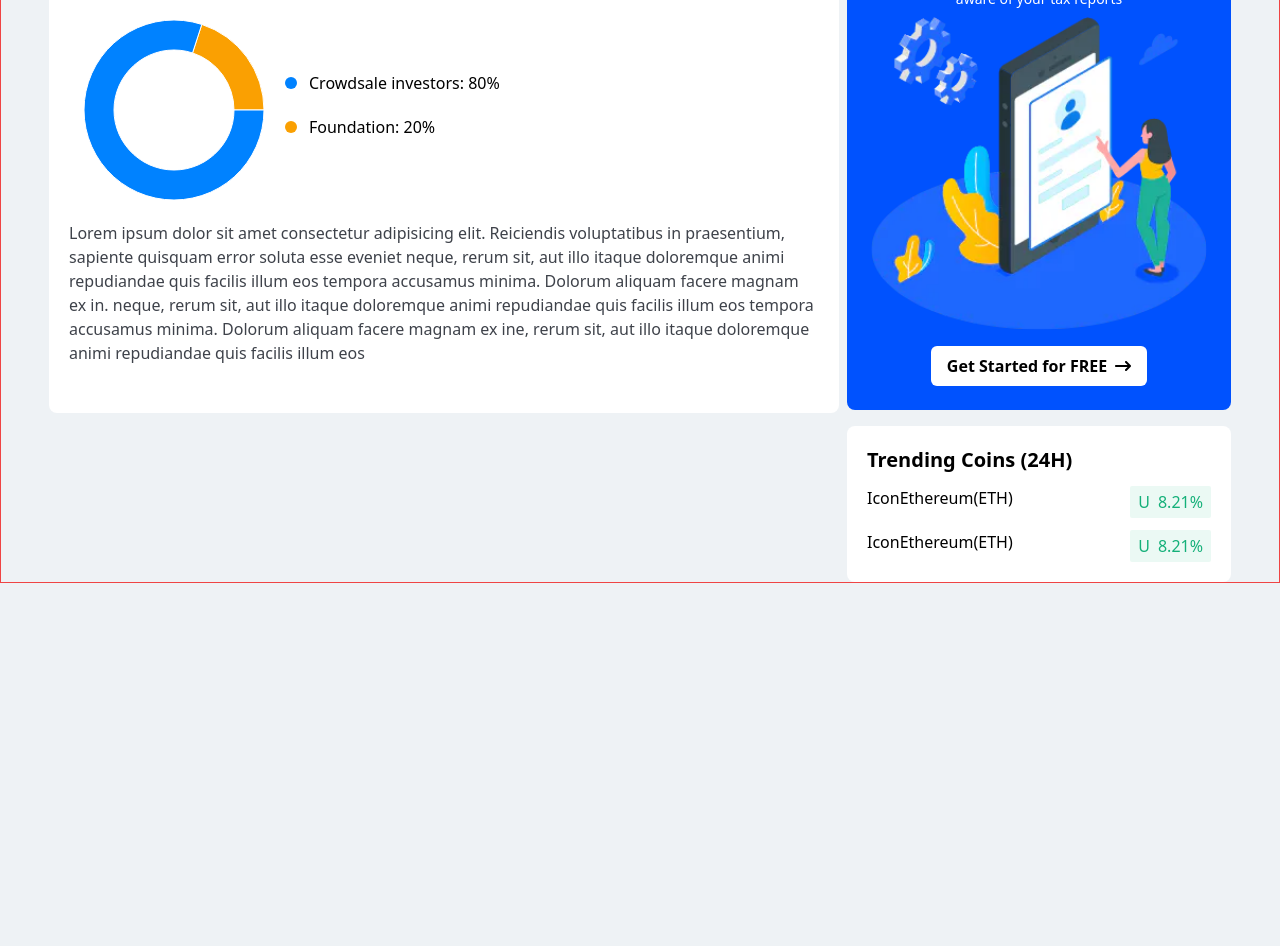
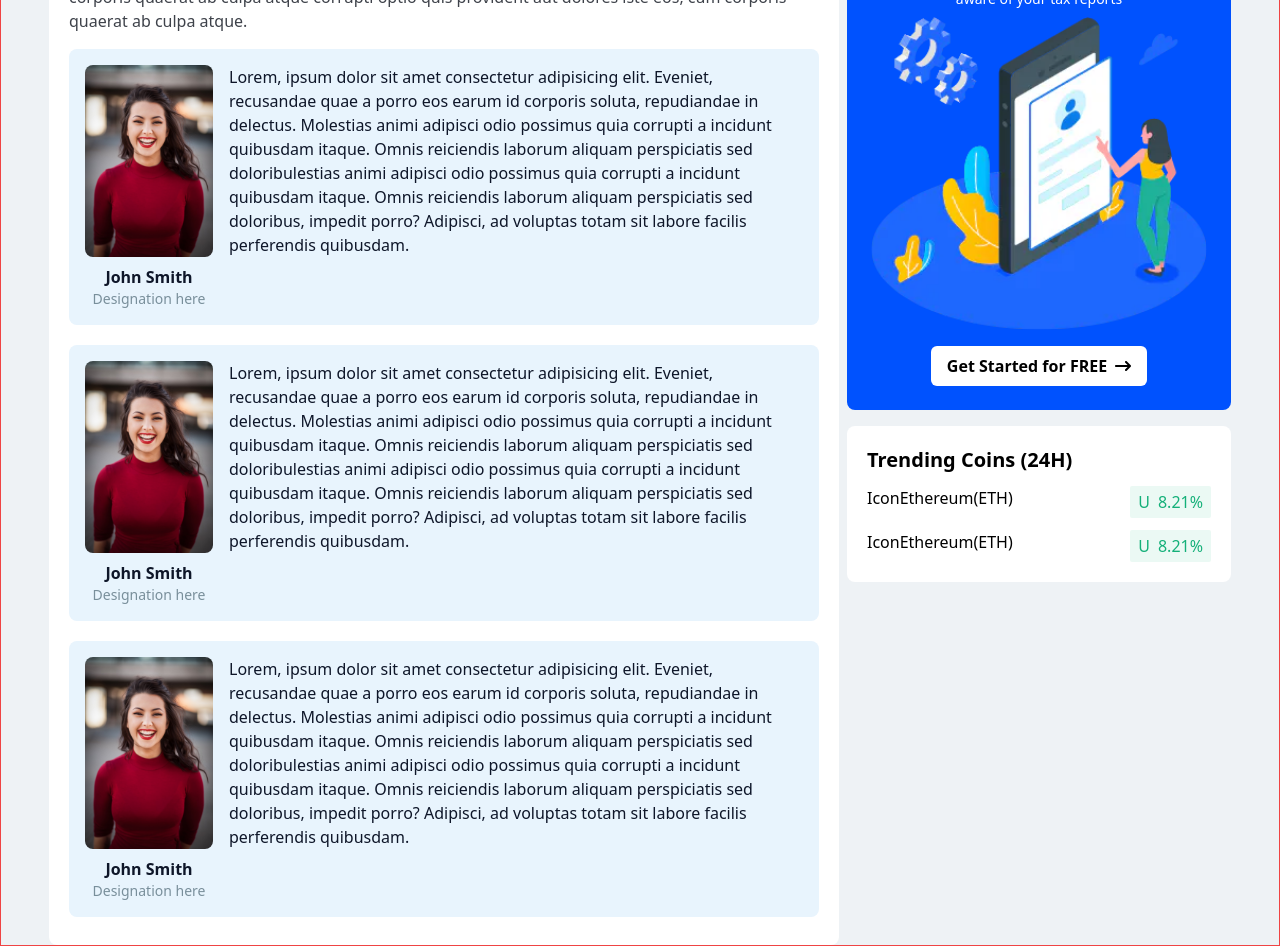
Before and after one commit to vickydarlinn/koinx_assignment, a React (Vite) app: page /1 in a window 1280 px wide. Shown: the part 260-1206 px from the top of the page. Before the commit the page ends 843 px from the top, so only its background shows below. Built offline with nearby package versions, Linux system fonts and the light colour scheme.

Commit message:
feat: add team component

```diff
--- a/src/pages/detailedCoin/components/coinAnalysis/CoinAnalysis.jsx
+++ b/src/pages/detailedCoin/components/coinAnalysis/CoinAnalysis.jsx
@@ -1,8 +1,9 @@
 import { NavLink } from "react-router-dom";
 import CoinSentiment from "../coinSentiment";
 import CoinOverView from "../coinOverView";
-import CoinPerformance from "../coinPerformance/CoinPerformance";
-import CoinTokeNomics from "../coinTokenomics/CoinTokeNomics";
+import CoinPerformance from "../coinPerformance/";
+import CoinTokeNomics from "../coinTokenomics/";
+import CoinTeam from "../coinTeam/CoinTeam";
 
 const CoinAnalysis = () => {
   return (
@@ -55,7 +56,8 @@ const CoinAnalysis = () => {
       {/* <CoinSentiment /> */}
       {/* <CoinOverView /> */}
       {/* <CoinPerformance /> */}
-      <CoinTokeNomics />
+      {/* <CoinTokeNomics /> */}
+      <CoinTeam />
     </section>
   );
 };
--- /dev/null
+++ b/src/pages/detailedCoin/components/coinTeam/CoinTeam.jsx
@@ -0,0 +1,97 @@
+import profilePic from "../../../../assets/images/profile.avif";
+
+const CoinTeam = () => {
+  return (
+    <section className="bg-white p-5 rounded-lg  ">
+      <h2 className="text-[#0E1629] text-2xl font-semibold py-2">Team</h2>
+      <p className="text-[#3E424A] py-2">
+        Lorem ipsum dolor sit amet consectetur adipisicing elit. Eligendi,
+        ducimus? Cumque eos, cum corporis quaerat ab culpa atque corrupti optio
+        quis provident aut dolores iste eos, cum corporis quaerat ab culpa
+        atque.
+      </p>
+      <div className="flex flex-col py-2 gap-5">
+        <div className="flex gap-4  p-4 bg-[#E8F4FD] rounded-lg">
+          <div className="flex flex-col items-center ">
+            <div className="w-32 h-auto  rounded-lg overflow-hidden">
+              {" "}
+              <img
+                src={profilePic}
+                className="object-cover  w-full h-auto "
+                alt=""
+              />
+            </div>
+            <span className="text-[#0E1629] font-semibold pt-2">
+              John Smith
+            </span>
+            <span className="text-sm text-[#798F9B]">Designation here</span>
+          </div>
+          <p className="text-[#0E1629]">
+            Lorem, ipsum dolor sit amet consectetur adipisicing elit. Eveniet,
+            recusandae quae a porro eos earum id corporis soluta, repudiandae in
+            delectus. Molestias animi adipisci odio possimus quia corrupti a
+            incidunt quibusdam itaque. Omnis reiciendis laborum aliquam
+            perspiciatis sed doloribulestias animi adipisci odio possimus quia
+            corrupti a incidunt quibusdam itaque. Omnis reiciendis laborum
+            aliquam perspiciatis sed doloribus, impedit porro? Adipisci, ad
+            voluptas totam sit labore facilis perferendis quibusdam.
+          </p>
+        </div>
+        <div className="flex gap-4  p-4 bg-[#E8F4FD] rounded-lg">
+          <div className="flex flex-col items-center ">
+            <div className="w-32 h-auto  rounded-lg overflow-hidden">
+              {" "}
+              <img
+                src={profilePic}
+                className="object-cover  w-full h-auto "
+                alt=""
+              />
+            </div>
+            <span className="text-[#0E1629] font-semibold pt-2">
+              John Smith
+            </span>
+            <span className="text-sm text-[#798F9B]">Designation here</span>
+          </div>
+          <p className="text-[#0E1629]">
+            Lorem, ipsum dolor sit amet consectetur adipisicing elit. Eveniet,
+            recusandae quae a porro eos earum id corporis soluta, repudiandae in
+            delectus. Molestias animi adipisci odio possimus quia corrupti a
+            incidunt quibusdam itaque. Omnis reiciendis laborum aliquam
+            perspiciatis sed doloribulestias animi adipisci odio possimus quia
+            corrupti a incidunt quibusdam itaque. Omnis reiciendis laborum
+            aliquam perspiciatis sed doloribus, impedit porro? Adipisci, ad
+            voluptas totam sit labore facilis perferendis quibusdam.
+          </p>
+        </div>{" "}
+        <div className="flex gap-4  p-4 bg-[#E8F4FD] rounded-lg">
+          <div className="flex flex-col items-center ">
+            <div className="w-32 h-auto  rounded-lg overflow-hidden">
+              {" "}
+              <img
+                src={profilePic}
+                className="object-cover  w-full h-auto "
+                alt=""
+              />
+            </div>
+            <span className="text-[#0E1629] font-semibold pt-2">
+              John Smith
+            </span>
+            <span className="text-sm text-[#798F9B]">Designation here</span>
+          </div>
+          <p className="text-[#0E1629]">
+            Lorem, ipsum dolor sit amet consectetur adipisicing elit. Eveniet,
+            recusandae quae a porro eos earum id corporis soluta, repudiandae in
+            delectus. Molestias animi adipisci odio possimus quia corrupti a
+            incidunt quibusdam itaque. Omnis reiciendis laborum aliquam
+            perspiciatis sed doloribulestias animi adipisci odio possimus quia
+            corrupti a incidunt quibusdam itaque. Omnis reiciendis laborum
+            aliquam perspiciatis sed doloribus, impedit porro? Adipisci, ad
+            voluptas totam sit labore facilis perferendis quibusdam.
+          </p>
+        </div>
+      </div>
+    </section>
+  );
+};
+
+export default CoinTeam;
--- /dev/null
+++ b/src/pages/detailedCoin/components/coinTeam/index.jsx
@@ -0,0 +1,2 @@
+import CoinTeam from "./CoinTeam";
+export default CoinTeam;
```
Also changed, not shown: src/assets/images/profile.avif (added).
